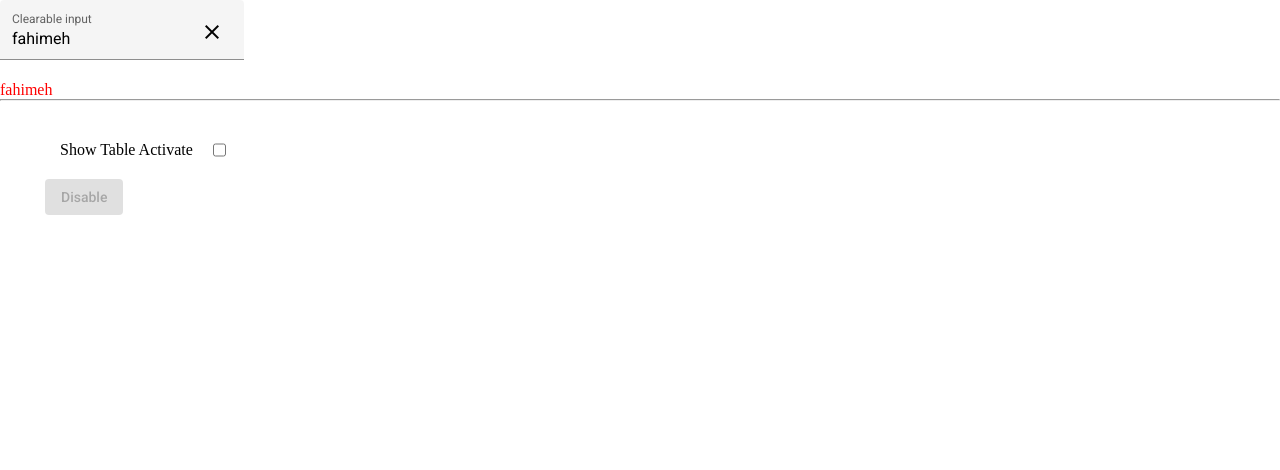
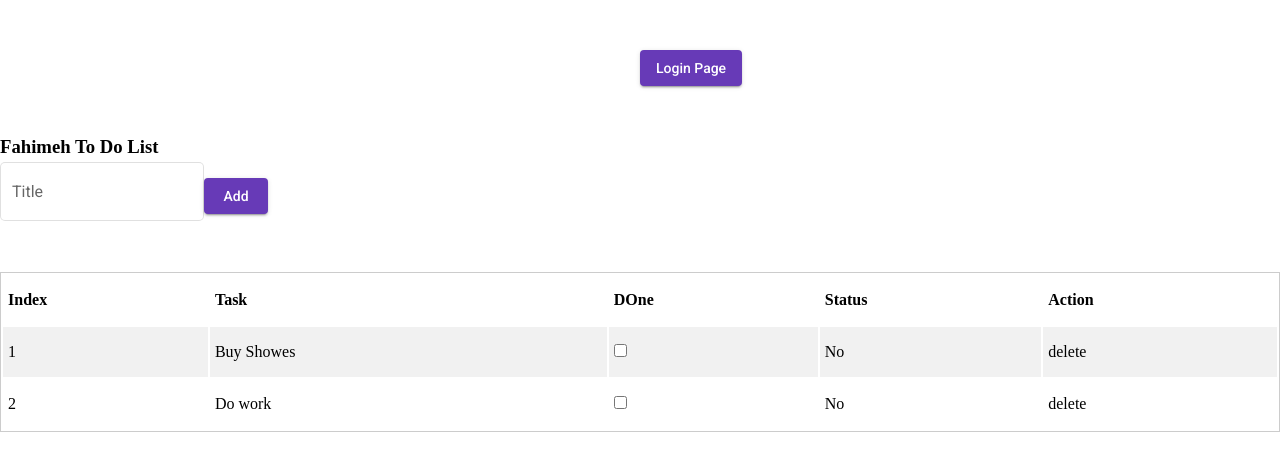
Before and after one commit to fahimehahmadi94/firstApp, an Angular app: page /todo in a window 1280 px wide. Before the commit this address led to /. Shown: the top 470 px of the page. Built offline with nearby package versions, Linux system fonts and the light colour scheme.

Commit message:
Todo List

```diff
--- a/src/app/app-routing.module.ts
+++ b/src/app/app-routing.module.ts
@@ -1,7 +1,19 @@
 import { NgModule } from '@angular/core';
 import { RouterModule, Routes } from '@angular/router';
+import { AppComponent } from './app.component';
+import { LoginComponent } from './login/login.component';
+import { TodolistComponent } from './todolist/todolist.component';
 
-const routes: Routes = [];
+const routes: Routes = [
+  {
+    path: 'login',
+    component: LoginComponent
+  },
+  {
+    path: 'todo',
+    component: TodolistComponent
+  }
+];
 
 @NgModule({
   imports: [RouterModule.forRoot(routes)],
--- a/src/app/app.component.html
+++ b/src/app/app.component.html
@@ -1,4 +1,4 @@
-<mat-form-field class="example-form-field" appearance="fill">
+<!-- <mat-form-field class="example-form-field" appearance="fill">
     <mat-label>Clearable input</mat-label>
     <input matInput type="text" [(ngModel)]="title">
 
@@ -39,13 +39,13 @@
 
     <tr mat-header-row *matHeaderRowDef="displayedColumns"></tr>
     <tr mat-row *matRowDef="let emprow; columns: displayedColumns"></tr>
-</table>
+</table> -->
+
+<section style="margin: 50px 50%">
+    <a mat-raised-button color="primary" [routerLink]="['/login']">Login Page</a>
+</section>
+
+<router-outlet>
 
 
-<div>
-
-    <router-outlet>
-
-
-    </router-outlet>
-</div>
+</router-outlet>
--- a/src/app/app.component.ts
+++ b/src/app/app.component.ts
@@ -2,7 +2,7 @@ import { Component, OnInit, ViewChild } from '@angular/core';
 import { MatTableDataSource } from '@angular/material/table';
 import { Friends } from './interface/friends';
 import { MatSort } from '@angular/material/sort';
-
+import { FormControl, FormGroup, Validators } from '@angular/forms';
 
 const EmpData: Friends[] = [
   {
@@ -36,6 +36,11 @@ export class AppComponent implements OnInit {
   isActive = false;
 
 
+
+
+
+
+
   displayedColumns: string[] =
     [
       'id',
@@ -57,10 +62,11 @@ export class AppComponent implements OnInit {
   constructor() {
   }
 
-  ngAfterViewInit() {
-    this.empTbSort.disableClear = true;
-    this.dataSource.sort = this.empTbSort;
-  }
+  // ngAfterViewInit() {
+  //   this.empTbSort.disableClear = true;
+  //   this.dataSource.sort = this.empTbSort;
+  // }
 
   ngOnInit(): void { }
+
 }
--- /dev/null
+++ b/src/app/interface/task.ts
@@ -0,0 +1,6 @@
+export interface Task {
+    id: number,
+    title: string,
+    done: boolean
+
+}
--- /dev/null
+++ b/src/app/login/login.component.html
@@ -0,0 +1,16 @@
+<section>
+    <form class="loginForm" [formGroup]="loginForm" (ngSubmit)="loginSubmit()">
+        <p>Login Page </p>
+        <mat-form-field appearance="outline">
+            <mat-label>User Name</mat-label>
+            <input matInput placeholder="" formControlName="userName">
+        </mat-form-field>
+
+        <mat-form-field appearance="outline">
+            <mat-label>Password</mat-label>
+            <input matInput placeholder="" formControlName="password" type="password" minlength="4" maxlength="8">
+        </mat-form-field>
+        <button mat-raised-button [disabled]="loginForm.valid ? 'false' : 'true'
+            " [color]="loginForm.valid ? 'primary' : '' " [routerLink]="['/todo']">Submit</button>
+    </form>
+</section>
--- /dev/null
+++ b/src/app/login/login.component.scss
@@ -0,0 +1,17 @@
+.loginForm {
+    width: 50%;
+    height: auto;
+    padding: 0;
+    margin: 50px 25%;
+    display: flex;
+    justify-content: center;
+    align-items: center;
+    flex-direction: column;
+    p {
+        margin-bottom: 10px;
+        text-transform: capitalize;
+        font-size: 1.2rem;
+        font-family: Arial, Helvetica, sans-serif;
+        color: rgb(62, 73, 95);
+    }
+}
--- /dev/null
+++ b/src/app/login/login.component.ts
@@ -0,0 +1,30 @@
+import { Component, OnInit } from '@angular/core';
+import { FormControl, FormGroup, Validators } from '@angular/forms';
+
+@Component({
+  selector: 'app-login',
+  templateUrl: './login.component.html',
+  styleUrls: ['./login.component.scss']
+})
+export class LoginComponent implements OnInit {
+  loginForm = new FormGroup({
+    userName: new FormControl('', Validators.required),
+    password: new FormControl('', Validators.required),
+
+  });
+
+
+  constructor() { }
+
+  ngOnInit(): void {
+  }
+
+  loginSubmit() {
+    let loginForm = this.loginForm.value;
+    console.warn(loginForm);
+    localStorage.setItem('userName', JSON.stringify([loginForm.userName]));
+    // localStorage.setItem('password', JSON.stringify([loginForm.password]));
+
+
+  }
+}
--- /dev/null
+++ b/src/app/model/task.ts
@@ -0,0 +1,20 @@
+export class Task {
+    user: string;
+    items: TodoItem[];
+
+    constructor() {
+        this.user = 'Fahimeh';
+        this.items = [
+            new TodoItem('Buy Showes', false),
+            new TodoItem('Do work', false),
+        ]
+    }
+}
+
+export class TodoItem {
+
+    constructor(
+        public action: string,
+        public done: boolean
+    ) { }
+}
--- /dev/null
+++ b/src/app/todolist/todolist.component.html
@@ -0,0 +1,38 @@
+<section class="todoList">
+    <h3>{{getName()}} To Do List </h3>
+    <div>
+        <mat-form-field appearance="outline">
+            <mat-label>Title</mat-label>
+            <input matInput placeholder="" type="text" [(ngModel)]="todoText">
+        </mat-form-field>
+        <button mat-raised-button color="primary" (click)="addItem(todoText)">Add</button>
+    </div>
+
+
+    <table>
+        <thead>
+            <tr>
+                <th>Index</th>
+                <th>Task</th>
+                <th>DOne</th>
+                <th>Status</th>
+                <th>Action</th>
+            </tr>
+        </thead>
+        <tbody>
+            <tr *ngFor="let item of getTodoitems(); let i= index">
+                <td>{{i + 1}}</td>
+                <td>{{item.action}}</td>
+                <td>
+                    <input type="checkbox" [(ngModel)]="item.done">
+                </td>
+                <td [ngSwitch]="item.done">
+                    <span *ngSwitchCase="true">Yes</span>
+                    <span *ngSwitchCase="false">No</span>
+                </td>
+                <td style="cursor: pointer;" (click)="removeTask(i)">delete</td>
+            </tr>
+
+        </tbody>
+    </table>
+</section>
--- /dev/null
+++ b/src/app/todolist/todolist.component.scss
@@ -0,0 +1,22 @@
+.todoList {
+    table {
+        width: 100%;
+        display: table;
+        border: 1px solid #ccc;
+        margin-top: 25px;
+        tbody>tr:nth-child(odd) {
+            background-color: #f1f1f1;
+            border-bottom: 1px solid #ddd;
+        }
+        th {
+            text-align: left;
+        }
+        tr {
+            height: 50px;
+        }
+        th,
+        td {
+            padding-left: 5px;
+        }
+    }
+}
--- /dev/null
+++ b/src/app/todolist/todolist.component.ts
@@ -0,0 +1,41 @@
+import { Component, OnInit } from '@angular/core';
+// import { Task } from '../interface/task';
+import { Task, TodoItem } from '../model/task';
+
+@Component({
+  selector: 'app-todolist',
+  templateUrl: './todolist.component.html',
+  styleUrls: ['./todolist.component.scss']
+})
+export class TodolistComponent implements OnInit {
+  title = 'ToDo ';
+  model = new Task();
+  todoText = '';
+
+  constructor() { }
+
+  ngOnInit(): void {
+  }
+
+  getName() {
+    return this.model.user;
+  }
+
+  getTodoitems() {
+    return this.model.items;
+  }
+  addItem(newTask: string) {
+    if (newTask != '') {
+      this.model.items.push(new TodoItem(newTask, false));
+      this.todoText = '';
+    } else {
+      console.log('Please Enter ToDo');
+
+    }
+  }
+
+  removeTask(index: number) {
+    this.model.items.splice(index, 1)
+
+  }
+}
```
Also changed, not shown: src/app/app.module.ts (+14 -4 lines), 2 other files (tests, documents, lock files or other folders).
